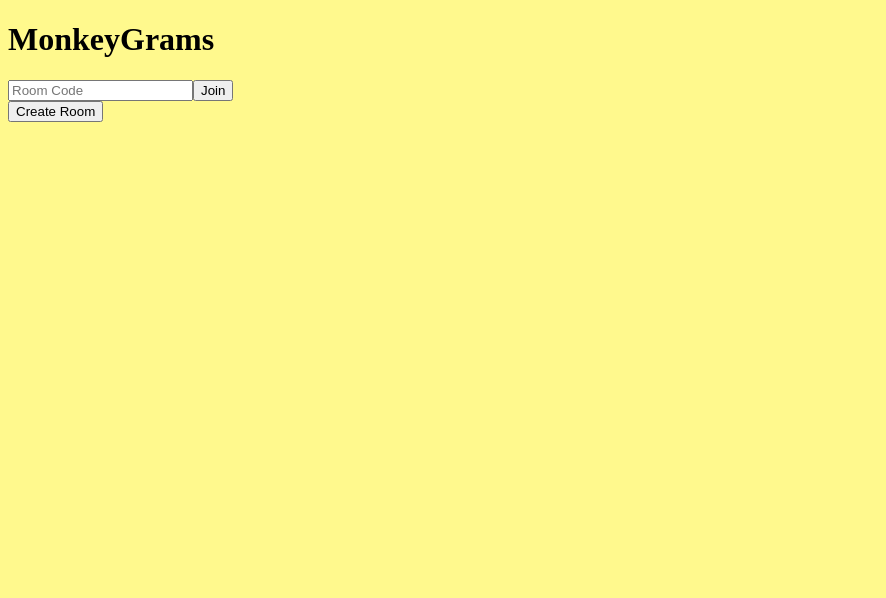
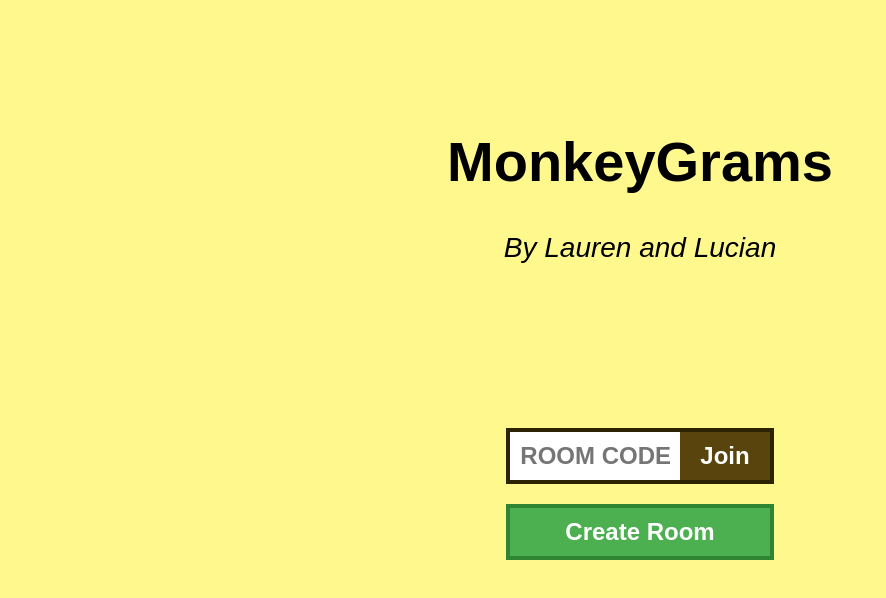
Before and after one commit to lyangji1011/monkeygrams, a React (Vite) app in the folder frontend/: page / in a window 1280 px wide. Shown: the top 598 px of the page, without its empty margins (0-886 px from the left). Built offline with nearby package versions, Linux system fonts and the light colour scheme.

Commit message:
home screen styling

```diff
--- a/frontend/src/App.tsx
+++ b/frontend/src/App.tsx
@@ -13,7 +13,10 @@ function App() {
 
   return (
     <div>
-      <h1>MonkeyGrams</h1>
+      <div className="title">
+        <h1>MonkeyGrams</h1>
+        <p><em>By Lauren and Lucian</em></p>
+      </div>
       <HomePageButtons />
     </div>
   )
--- a/frontend/src/components/HomePageButtons.tsx
+++ b/frontend/src/components/HomePageButtons.tsx
@@ -1,8 +1,7 @@
 function HomePageButtons() {
 
   function typeRoomCode(event: React.ChangeEvent<HTMLInputElement>) {
-    const roomCode = event.target.value.toUpperCase();
-    event.target.value = roomCode;
+    event.target.value = event.target.value.toUpperCase();
   }
 
   return (
--- a/frontend/src/index.css
+++ b/frontend/src/index.css
@@ -1,3 +1,69 @@
 body {
+  display: flex;
+  justify-content: center;
   background-color: #fff98d;
+  align-items: center;
+  text-align: center;
+  font-family: Arial, sans-serif;
+  min-height: 100vh;
 }
+
+button {
+  font-size: 24px;
+  padding: 10px 20px;
+  margin: 10px;
+  border-width: 4px;
+  border-style: solid;
+  font-weight: bold;
+}
+
+input[type="text"] {
+  font-size: 24px;
+  padding: 10px;
+  margin: 10px;
+  text-transform: uppercase;
+  border-width: 4px;
+  border-style: solid;
+  font-weight: bold;
+}
+
+input[type="text"]:focus {
+  outline: none;
+  box-shadow: none;
+}
+
+.title {
+  margin-bottom: 40%;
+  margin-top: -40%;
+  font-size: 28px;
+}
+
+.join-room input[type="text"] {
+  width: 150px;
+  text-align: center;
+  margin-right: 0px;
+  border-color: #2e2204;
+  border-right: 0px;
+}
+
+.join-room button {
+  margin-left: 0px;
+  background-color: #59440d;
+  border-color: #2e2204;
+  color: white;
+  border-left: 0px;
+}
+
+.create-room button {
+  padding-left: 55px;
+  padding-right: 55px;
+  background-color: #4CAF50;
+  border-color: #2f8532;
+  color: white;
+}
+
+button:hover {
+  cursor: pointer;
+  opacity: 0.8;
+  scale: 1.05;
+}
```
